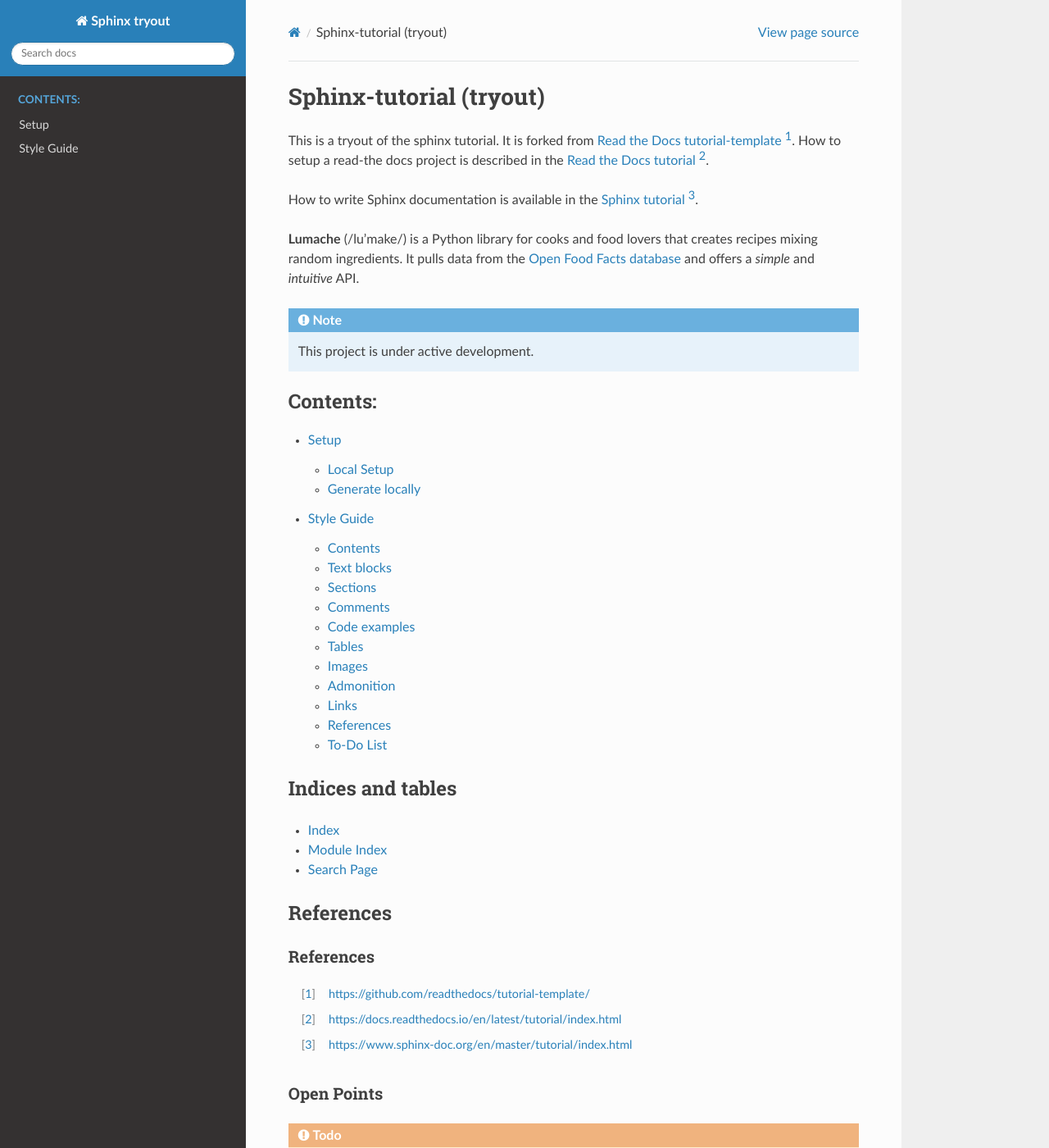
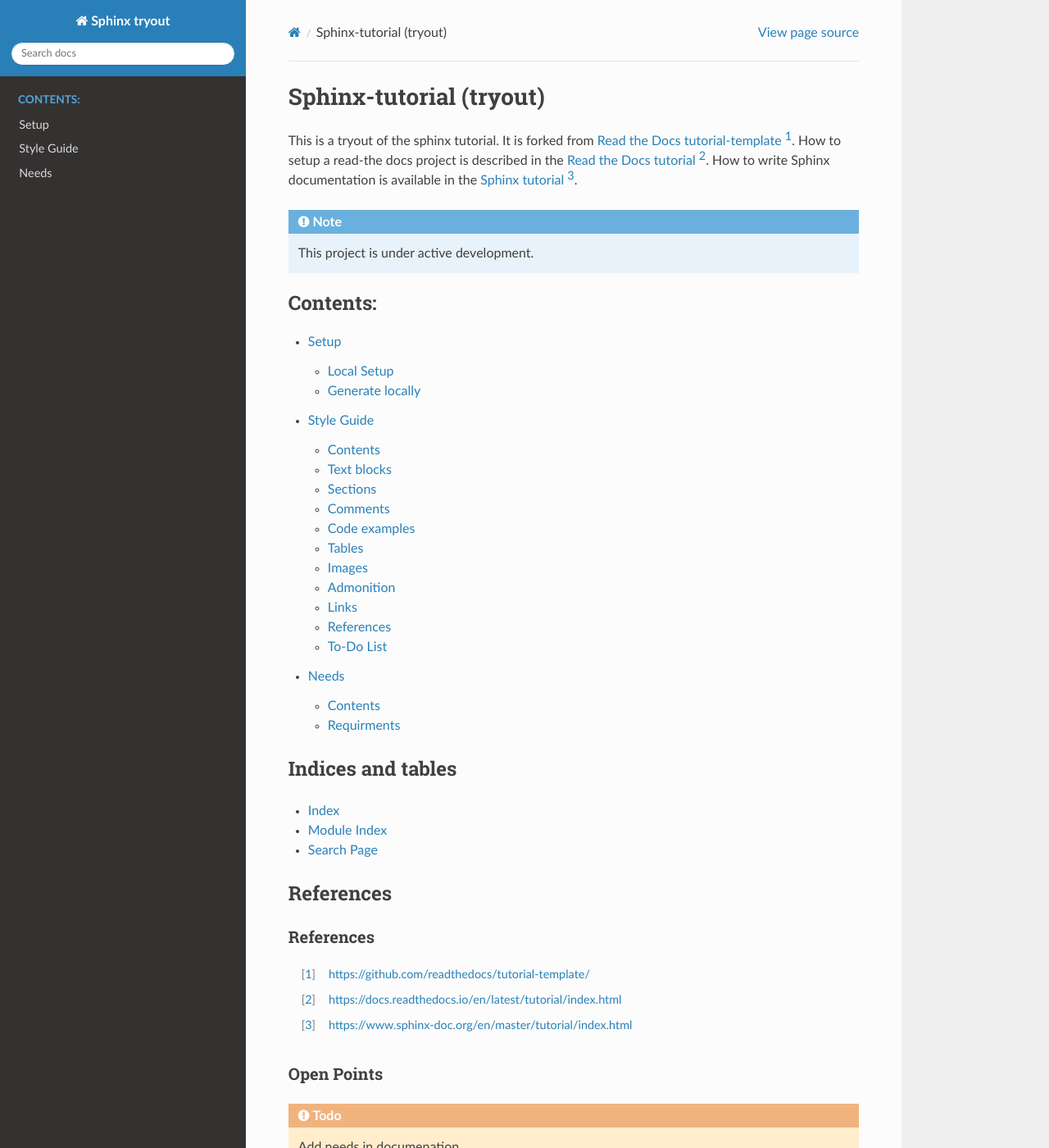
Before and after one commit to DoFiAn/sphinx-tutorial, a Sphinx documentation site: the page built from docs/source/index.rst, in a window 1280 px wide and 1400 px high. Shown: the whole window at 82% size. Built offline with Sphinx 7.4.7 and the Read the Docs theme 2.0.0, drawn with Linux system fonts in a browser that asks for light colours; the version number could not be read and is left out.

Commit message:
added needs

```diff
--- a/docs/source/conf.py
+++ b/docs/source/conf.py
@@ -23,7 +23,8 @@
     'sphinx.ext.duration',
     'sphinx.ext.todo',
     'sphinx_rtd_theme',
-    'sphinxcontrib.plantuml'
+    'sphinxcontrib.plantuml',
+    'sphinx_needs'
 ]
 
 templates_path = ['_templates']
@@ -56,3 +57,12 @@
 # -- Options for todo extension -------------------------------------------------
 # https://www.sphinx-doc.org/en/master/usage/extensions/todo.html#configuration
 todo_include_todos = True
+
+# -- Options for needs extension ------------------------------------------------
+# https://sphinxcontrib-needs.readthedocs.io/en/latest/configuration.html
+
+needs_types = [dict(directive="req", title="Requirement", prefix="R_", color="#BFD8D2", style="node"),
+               dict(directive="spec", title="Specification", prefix="S_", color="#FEDCD2", style="node"),
+               ]
+
+needs_id_required = True
--- a/docs/source/index.rst
+++ b/docs/source/index.rst
@@ -7,20 +7,13 @@
 Sphinx-tutorial (tryout)
 #########################
 
-This is a tryout of the sphinx tutorial. It is forked from `Read the Docs tutorial-template`_. How to setup a read-the docs project is described in the `Read the Docs tutorial`_.
-
+This is a tryout of the sphinx tutorial. It is forked from `Read the Docs tutorial-template`_.
+How to setup a read-the docs project is described in the `Read the Docs tutorial`_.
 How to write Sphinx documentation is available in the `Sphinx tutorial`_.
-
-**Lumache** (/lu'make/) is a Python library for cooks and food lovers that
-creates recipes mixing random ingredients.  It pulls data from the `Open Food
-Facts database <https://world.openfoodfacts.org/>`_ and offers a *simple* and
-*intuitive* API.
 
 .. note::
 
    This project is under active development.
-
-
 
 
 .. toctree::
@@ -29,6 +22,7 @@
 
    examples/setup.rst
    examples/style_guide/style_guide.rst
+   examples/needs.rst
 
 Indices and tables
 ==================
```
Also changed, not shown: docs/source/examples/needs.rst (added, +28 -0 lines), requirements.txt (+18 -0 lines).
